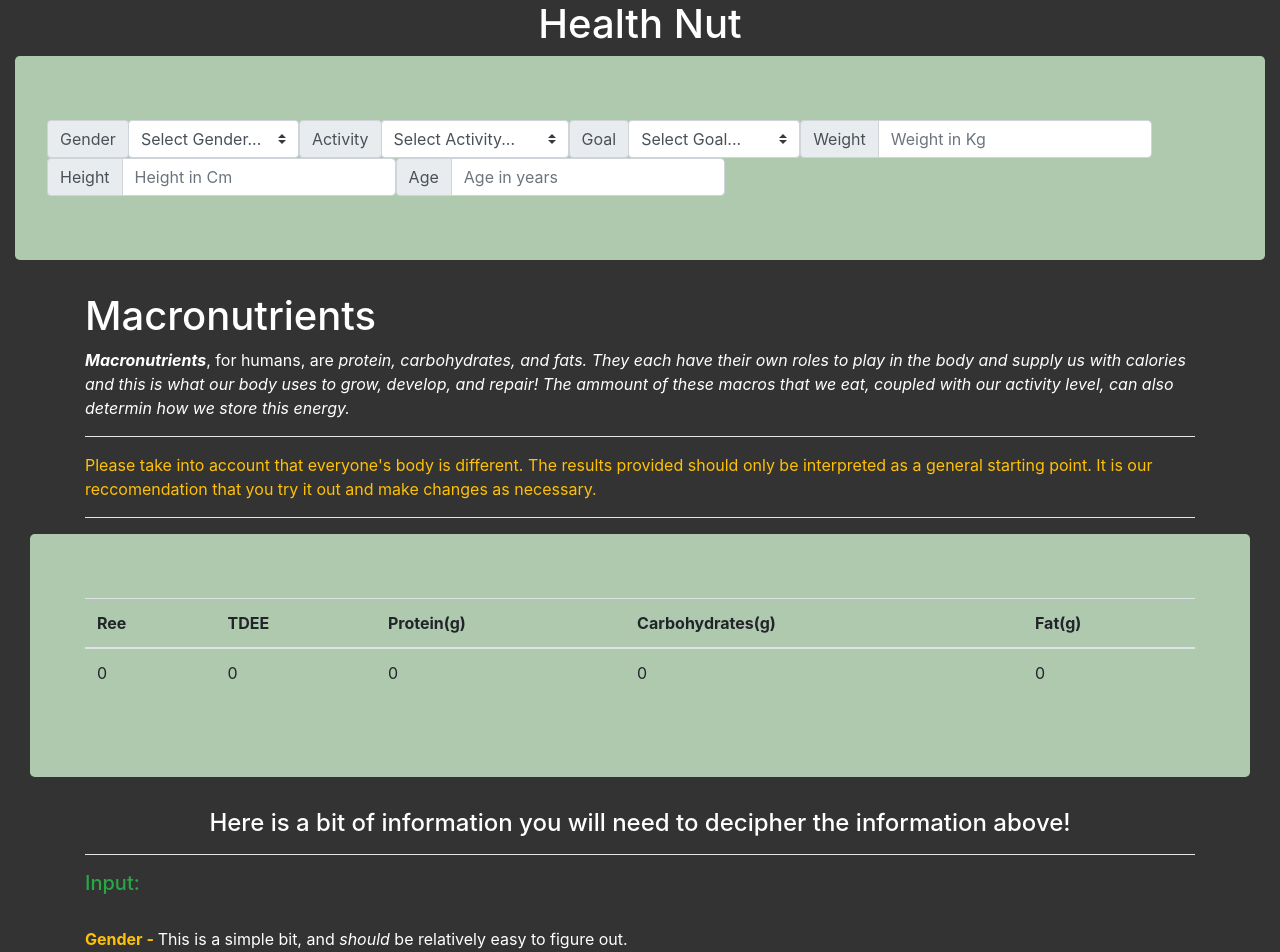
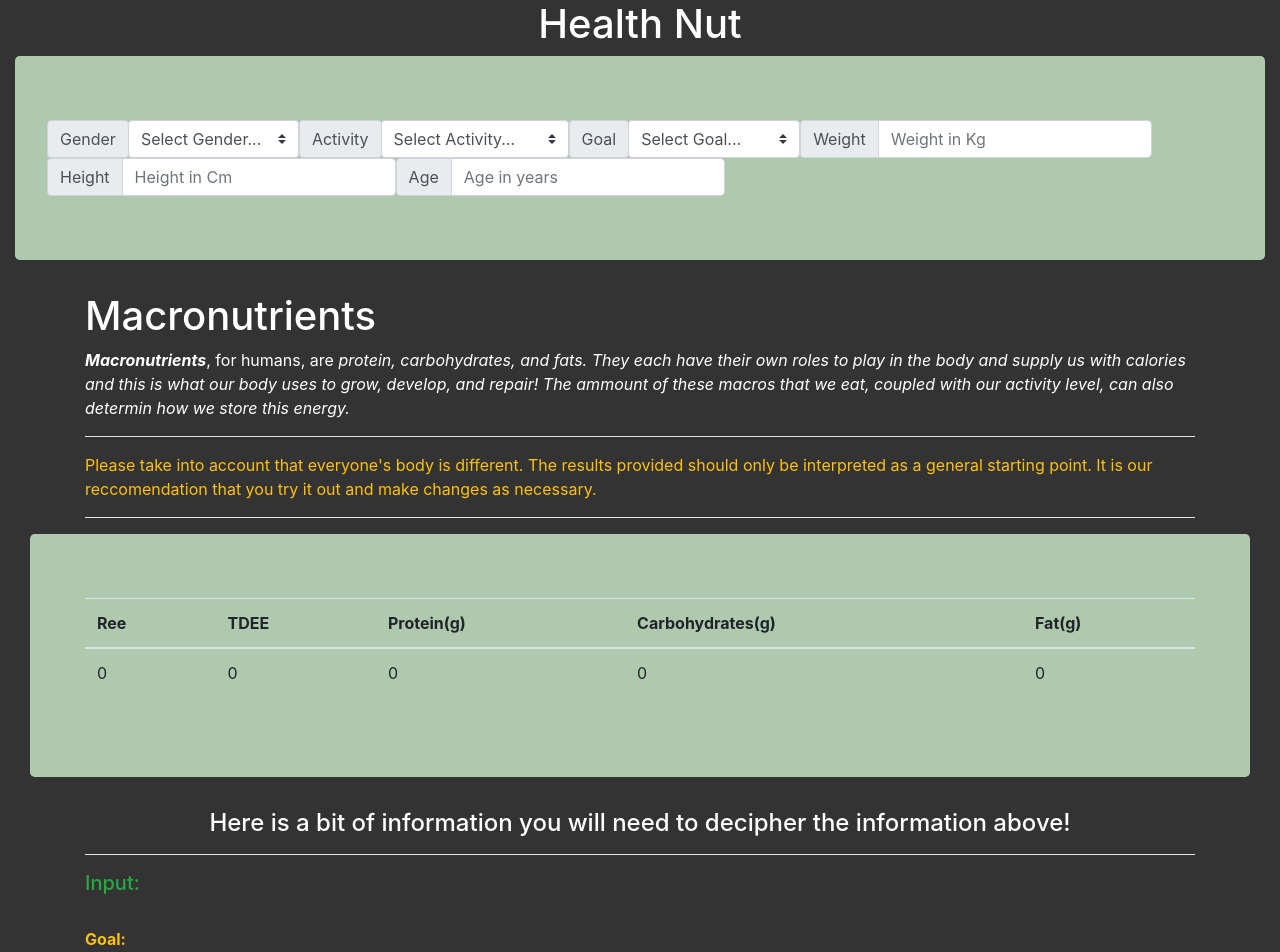
Before and after one commit to teemoetee/health-nut, a React (Create React App) app in the folder health-nut/: page / in a window 1280 px wide. Shown: the top 952 px of the page. Built offline with nearby package versions, Linux system fonts and the light colour scheme.

Commit message:
Removed gender output explination.

```diff
--- a/health-nut/src/MacroCalc.js
+++ b/health-nut/src/MacroCalc.js
@@ -41,7 +41,6 @@ class MacroCalc extends Component {
                 <p class='text-center'><h4>Here is a bit of information you will need to decipher the information above!<hr /></h4></p>
                 <p class='text-left'>
                     <h5 class='text-success'>Input:</h5><br />
-                    <b class='text-warning'>Gender - </b>This is a simple bit, and <em>should</em> be relatively easy to figure out.<br /><br />
                     <b class='text-warning'>Goal:</b>
                     <dl>Lose Weight - This will put you in a 20% calorie deficit to promote healthy weight loss.</dl>
                     <dl>Maintain Weight - This will allow you to eat at macro levels that will help you maintain your current weight.</dl>
```
